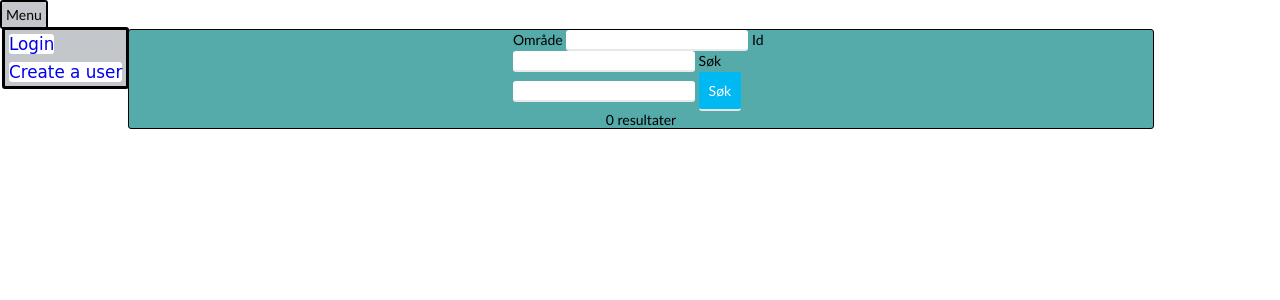
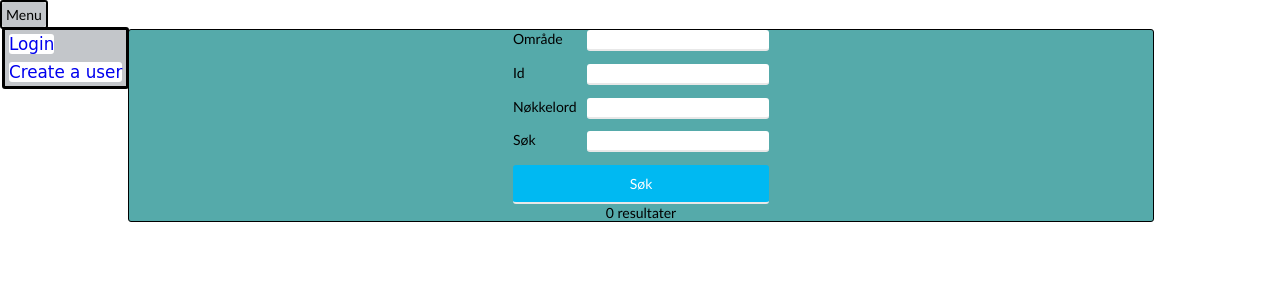
Before and after one commit to raSKTypeShit/callforduty, a PHP site: page /callforduty/?area=1 in a window 1280 px wide. Shown: the top 300 px of the page. Run offline with PHP 8.4, Linux system fonts and the light colour scheme; data that the repository does not hold is empty.

Commit message:
style og annonseviewer

```diff
--- a/callforduty/include/annonseviewer.php
+++ b/callforduty/include/annonseviewer.php
@@ -1,20 +1,28 @@
 <section id="annonseviewer">
     <section>
         <form action="?" method="get">
+            <section>
                 <label for="inputArea">Område</label>
                 <input id="inputArea" list="areaList" name="area">
+            </section>
             <datalist id="areaList">
                 <option value="Randaberg">
                 <option value="Stavanger">
                 <option value="Sola">
                 <option value="Trenches">
             </datalist>
+            <section>
                 <label for="inputId">Id</label>
                 <input id="inputId" type="number" name="id">
-            <!--<label for="inputNokkel">Nøkkelord</label>
-            <input id="inputNokkel" type="text" name="nokkelord">-->
+            </section>
+            <section>
+                <label for="inputNokkel">Nøkkelord</label>
+                <input id="inputNokkel" type="text" name="nokkelord">
+            </section>
+            <section>
                 <label for="inputName">Søk</label>
                 <input id="inputName" type="text" name="sokeord">
+            </section>
             <input type="submit" value="Søk">
         </form>
         <main>
@@ -30,8 +38,8 @@
 
     // Base sql query
     $sql = "SELECT annonser.id AS annonseids, userID, user, title, descr, COLOR, area, public FROM annonser JOIN login ON  annonser.userID= login.id";
-        // Nokkelord is set
-        /*if($_GET["nokkelord"])
+        /* Nokkelord is set
+        ifisset($_GET["nokkelord"])
         {
             $sql .= " JOIN keywords ON fromNR = annonseids"; //WHERE keyword = ?";
             //$firstParam = false;
--- a/callforduty/styles.css
+++ b/callforduty/styles.css
@@ -530,6 +530,16 @@ input:focus, textarea:focus, select:focus {
 
 #annonseviewer > section > form {
     width: 20vw;
+    display: flex;
+    flex-direction: column;
+    justify-content: flex-start;
+}
+
+#annonseviewer > section > form > section {
+    margin-bottom: 1vw;
+    display: flex;
+    flex-direction: row;
+    justify-content: space-between;
 }
 
 /*#annonseviewer > section > main > a > article {
```
Lines whose indentation alone changed are shown as unchanged.
